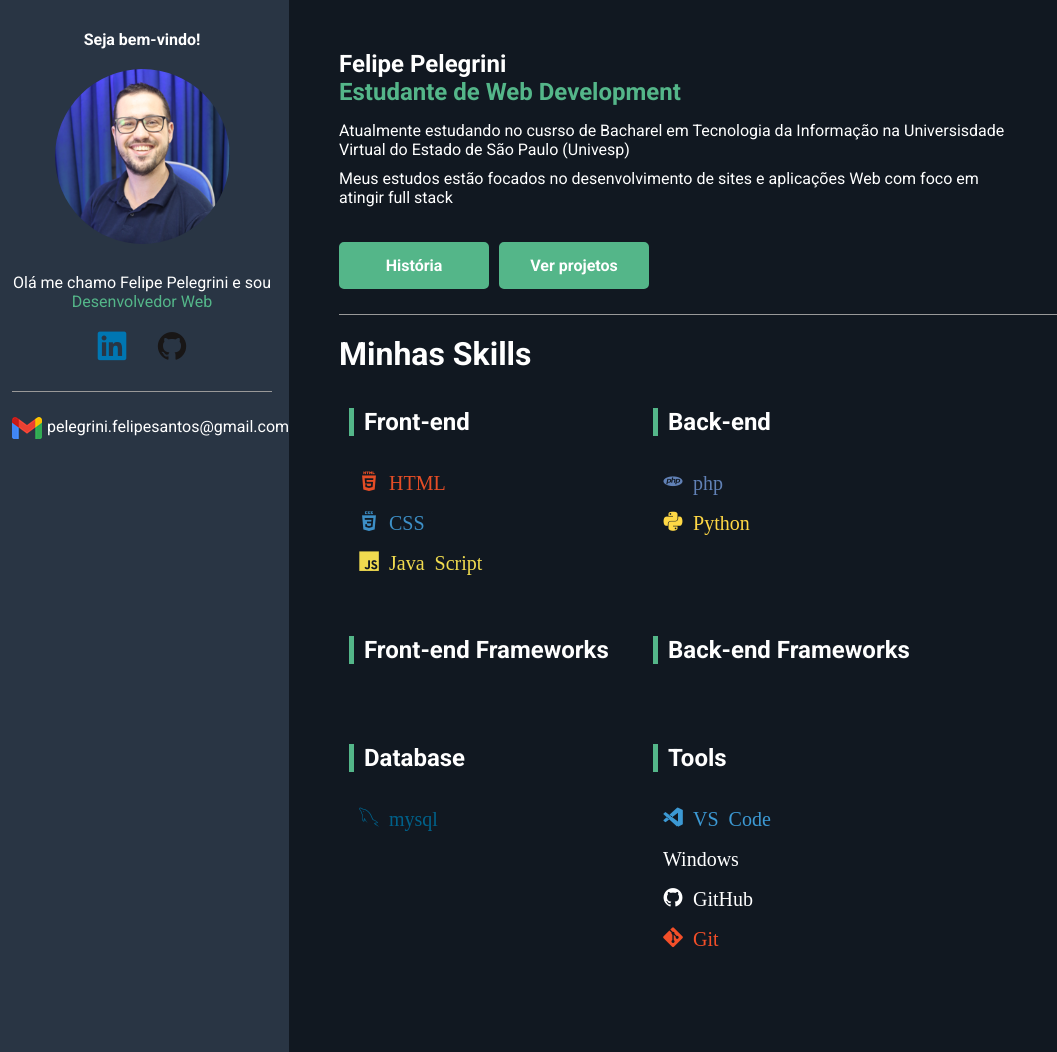
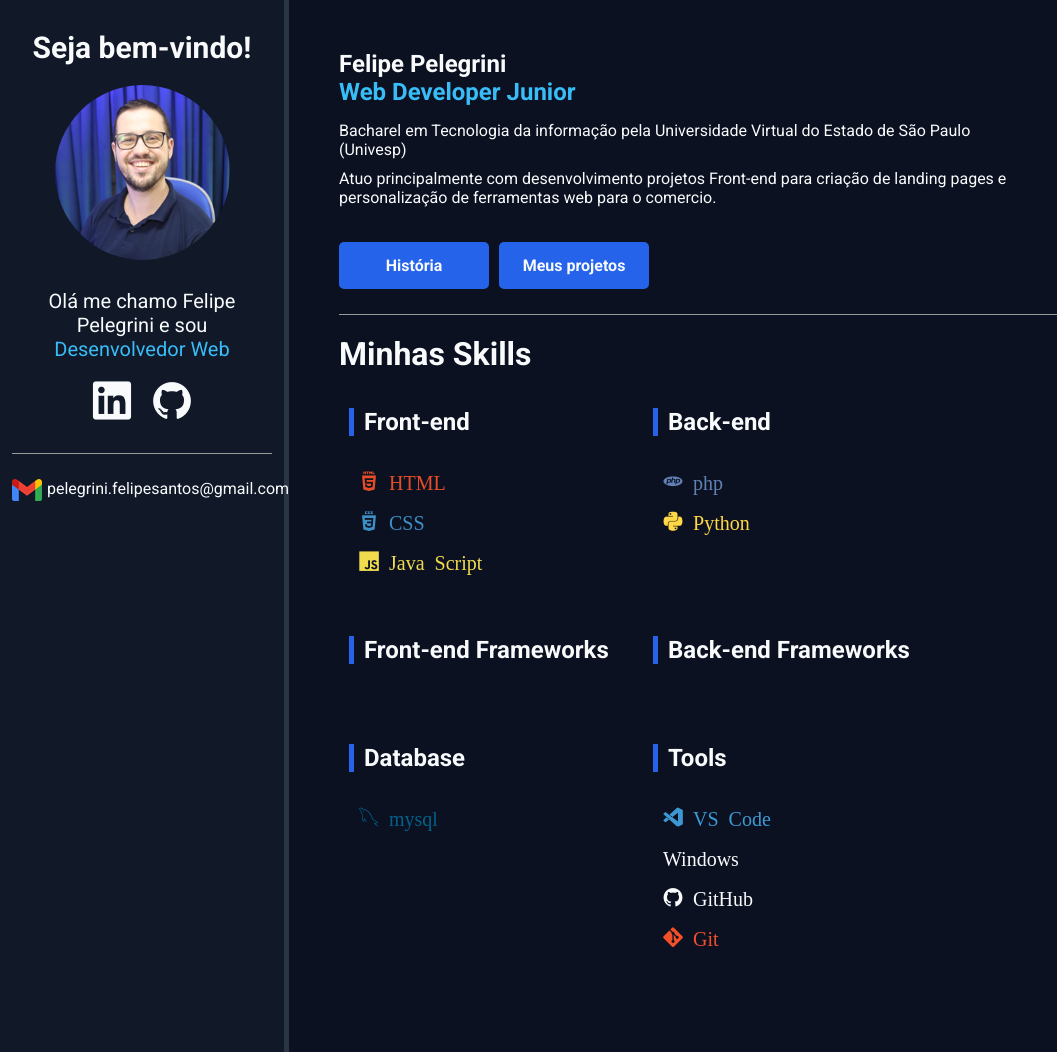
Before and after one commit to felegrine/felipepelegrini.github.io, a PHP site: page / in a window 1280 px wide. Shown: the whole page, without its empty margins (0-1057 px from the left). Run offline with PHP 8.4, Linux system fonts and the light colour scheme.

Commit message:
fix v1.0

```diff
--- a/css/styles.css
+++ b/css/styles.css
@@ -8,17 +8,23 @@
 
 /* Variaveis */
 :root{
-    --main-color: #54B689;
-    --main-text-color: #fff;
+    --main-color: #2563EB;
+    --main-text-color: #F8FAFC;
+    --secundary-text-color: #38BDF8;
     --border-color: #999;
-    --bio-bg-color: #293544;
+    --bio-bg-color: #111827;
     --bio-border-color: #293544;
-    --about-bg-color: #111821;
+    --about-bg-color: #0B1120;
 }
 
 /* General */
 .highlight{
     color: var(--main-color);
+}
+
+.highlight-text{
+    color: var(--secundary-text-color);
+
 }
 
 /* Container */
@@ -56,10 +62,12 @@
 
 #bio-container p{
     margin-bottom: 20px;
+    font-size: 20px;
 }
 
 #bio-container #welcome-text{
     font-weight: bold;
+    font-size: 30px;
 }
 
 #bio-img{
@@ -85,8 +93,9 @@
 }
 
 #social-container li a {
-    color: var(--bio-bg-color);
-    font-size: 30px;
+    color: var(--main-text-color);
+    font-size: 40px;
+    text-decoration: none;
 }
 
 #email-container {
--- a/index.html
+++ b/index.html
@@ -19,11 +19,11 @@
             <aside id="bio-container">
                 <p id="welcome-text">Seja bem-vindo!</p>
                 <img id="bio-img" src="img/foto portfolio.png" alt="foto de perfil Felipe">
-                <p>Olá me chamo Felipe Pelegrini e sou <span class="highlight"> Desenvolvedor Web </p>
+                <p>Olá me chamo Felipe Pelegrini e sou <span class="highlight-text"> Desenvolvedor Web </p>
 
                 <ul id="social-container"> <!-- Icones de redes sociais-->
-                    <li><a href="https://www.linkedin.com/in/felipe-pelegrini-b65698223/" target="_blank"><i class="devicon-linkedin-plain colored"></i></a></li>
-                    <li><a href="https://github.com/felegrine" target="_blank"><i class="devicon-github-original colored"></i></i></a></li>
+                    <li><a href="https://www.linkedin.com/in/felipe-pelegrini-b65698223/" target="_blank"><i class="devicon-linkedin-plain"></i></a></li>
+                    <li><a href="https://github.com/felegrine" target="_blank"><i class="devicon-github-original"></i></a></li>
                 </ul>
                 <div id="email-container">
                     <img id="gmail-img" src="img/iconemail.png" alt="icone do gmail">
@@ -32,12 +32,13 @@
             </aside>
             <section id="about-container">
                 <h1 id="name">Felipe Pelegrini</h1>
-                <p id ="title"><span class="highlight">Estudante de Web Development</span></p>
-                <p class="description">Atualmente estudando no cusrso de Bacharel em Tecnologia da Informação na Universisdade Virtual do Estado de São Paulo (Univesp)</p>
-                <p class="description">Meus estudos estão focados no desenvolvimento de sites e aplicações Web com foco em atingir full stack</p>
+                <p id ="title"><span class="highlight-text">Web Developer Junior</span></p>
+                <p class="description">Bacharel em Tecnologia da informação pela Universidade Virtual do Estado de São Paulo (Univesp)</p>
+                <p class="description">Atuo principalmente com desenvolvimento projetos Front-end para criação de landing pages e personalização de ferramentas web para o comercio.</p>
+
                 <div class="btn-nave">
-                    <a href="projetos.php" id="btn-projects"><span>História</span></a>
-                    <a href="projetos.php" id="btn-projects"><span>Ver projetos</span></a>
+                    <a href="historia.html" id="btn-projects"><span>História</span></a>
+                    <a href="projetos.html" id="btn-projects"><span>Meus projetos</span></a>
                 </div>
                 <h2 id="skills-section-title">Minhas Skills</h2>
                 <div id="skills-container">
@@ -54,11 +55,12 @@
                     </div>
                     <div class="skills-box">
                         <p class="skills-title">Front-end Frameworks</p>
-                        <!-- <i class="devicon-vuejs-plain colored"></i>                         -->
+                        <!-- <i class="devicon-bootstrap-plain-wordmark colored"> Bootstrap</i> -->
+                        <!-- <i class="devicon-vuejs-plain colored"> Vue</i> -->
                     </div>
                     <div class="skills-box">
                         <p class="skills-title">Back-end Frameworks</p>
-                        <!-- <i class="devicon-laravel-plain colored"></i>                         -->
+                        <!-- <i class="devicon-laravel-plain colored"> Laravel</i> -->
                     </div>
                     <div class="skills-box">
                         <p class="skills-title">Database</p>
@@ -67,7 +69,7 @@
                     <div class="skills-box">
                         <p class="skills-title">Tools</p>
                         <i class="devicon-vscode-plain colored"> VS Code</i>
-                        <!-- <i class="devicon-linux-plain colored"> Linux</i> -->
+                        <!-- <i class="devicon-linux-plain"> Linux (Ubuntu)</i> -->
                         <i class="devicon-windows11-original-wordmark colored"> Windows</i>
                         <i class="devicon-github-original"> GitHub</i>
                         <i class="devicon-git-plain colored"> Git</i>
```
